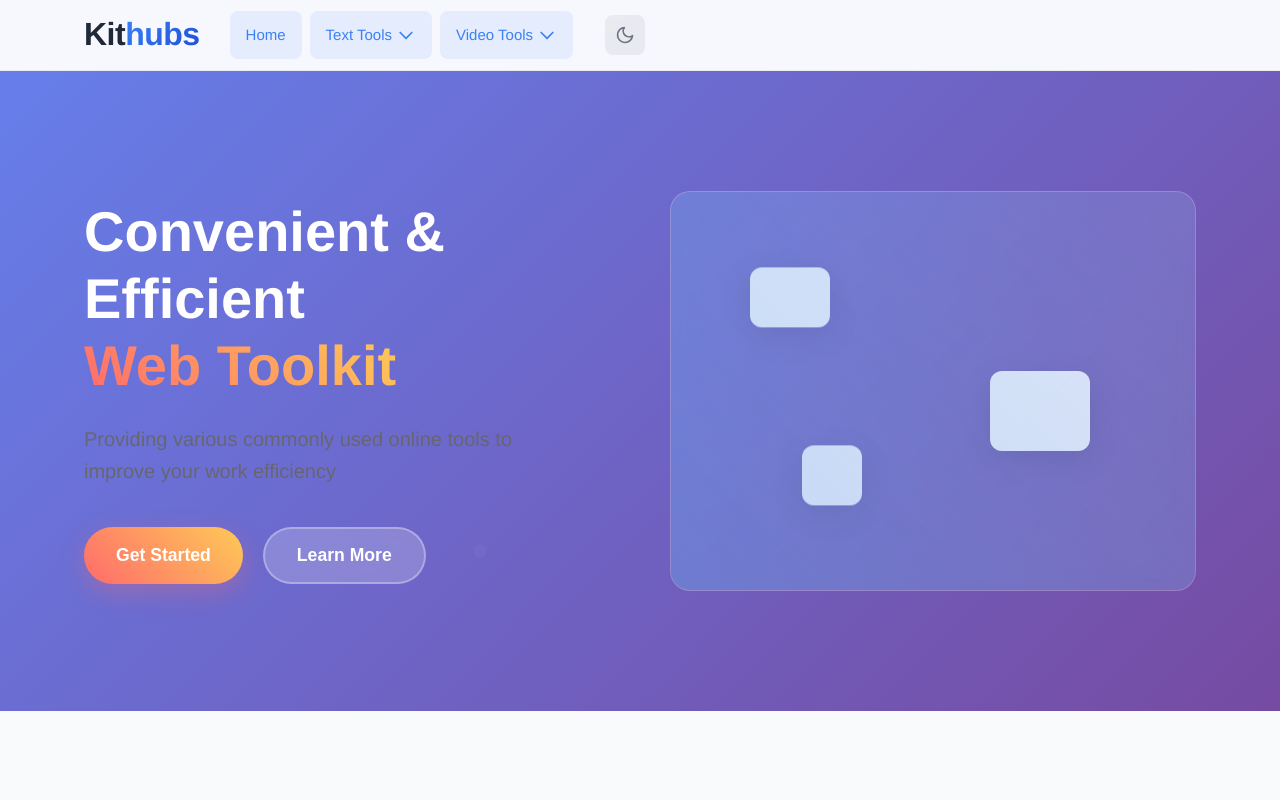
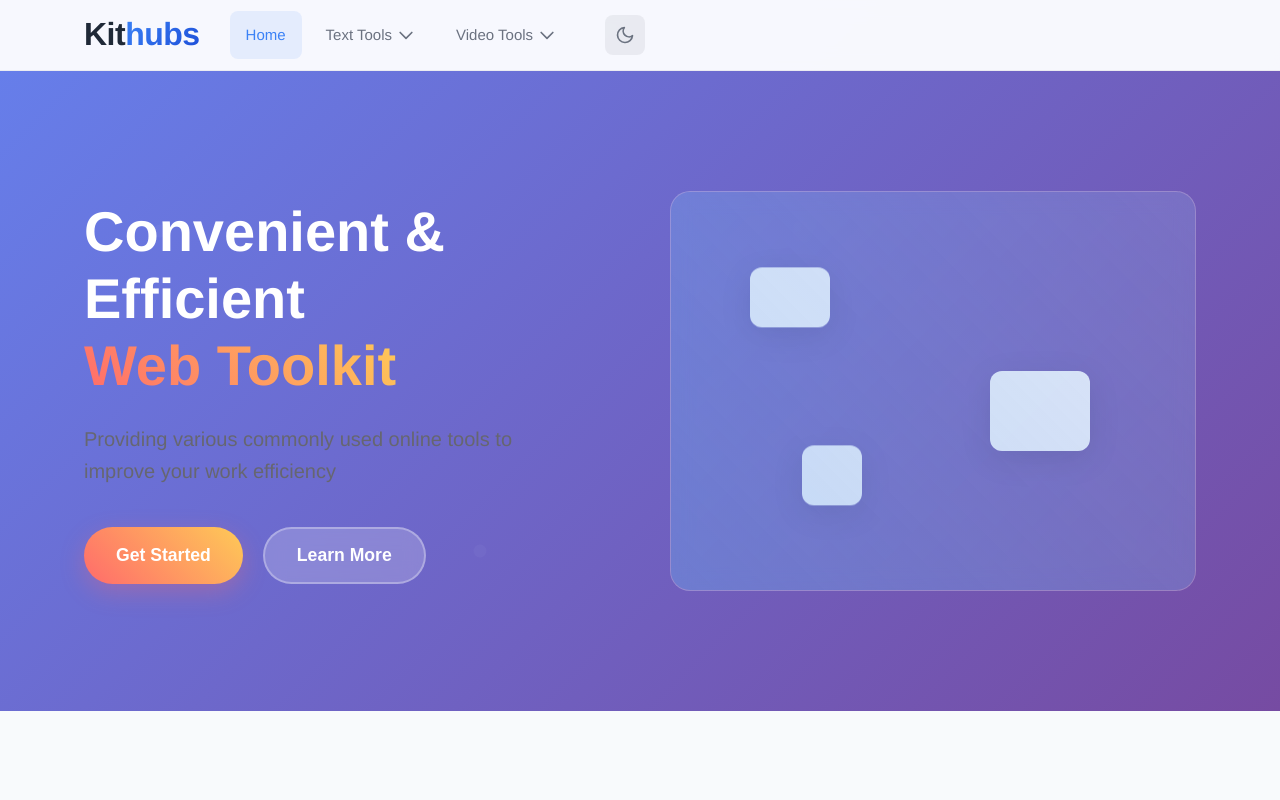
Before and after one commit to aC-eason/learn-project, a Nuxt app: page / in a window 1280 px wide. Shown: the top 800 px of the page. Built offline with nearby package versions, Linux system fonts and the light colour scheme.

Commit message:
fix- Mobile display

```diff
--- a/components/Header.vue
+++ b/components/Header.vue
@@ -3,21 +3,28 @@
     <div class="container">
       <div class="logo">
         <NuxtLink to="/">
-          <h1>Kit<span>hubs</span></h1>
+          <!-- 将 h1 修改为 div，并添加语义化属性 -->
+          <div class="logo-text" role="heading" aria-level="2">Kit<span>hubs</span></div>
         </NuxtLink>
       </div>
 
       <nav class="main-nav" :class="{ 'active': menuOpen }">
         <ul class="nav-list">
           <li class="nav-item">
-            <NuxtLink to="/" class="nav-link" :class="{ 'active': currentRoute === '/' }" @click="closeMenu">
+            <NuxtLink to="/" class="nav-link" :class="{ 'active': currentRoute === '/' }" @click="handleNavLinkClick(false)">
               Home
             </NuxtLink>
           </li>
 
           <!-- Text Tools Dropdown -->
-          <li class="nav-item dropdown" @mouseenter="showDropdown('text')" @mouseleave="hideDropdown('text')">
-            <NuxtLink class="nav-link" :class="{ 'active': currentRoute.startsWith('/') }" @click="closeMenu">
+          <li class="nav-item dropdown"
+              @mouseenter="showDropdown('text')"
+              @mouseleave="hideDropdown('text')">
+            <NuxtLink class="nav-link"
+                      :class="{ 'active': currentRoute.startsWith('/json-formatter') || currentRoute.startsWith('/sensitive-word-check'), 'dropdown-active': activeDropdown === 'text' }"
+                      @click="handleNavLinkClick(true, 'text')"
+                      aria-haspopup="true"
+                      :aria-expanded="activeDropdown === 'text' ? 'true' : 'false'">
               Text Tools
               <Icon name="chevron-down" class="dropdown-icon" />
             </NuxtLink>
@@ -33,9 +40,10 @@
             </ul>
           </li>
 
-          <!-- Image Tools Dropdown -->
-          <!--<li class="nav-item dropdown" @mouseenter="showDropdown('image')" @mouseleave="hideDropdown('image')">
-            <NuxtLink  class="nav-link" :class="{ 'active': currentRoute.startsWith('/tools/image') }" @click="closeMenu">
+          <!-- Image Tools Dropdown (如果需要，可以取消注释并完善逻辑) -->
+          <!--
+          <li class="nav-item dropdown" @mouseenter="showDropdown('image')" @mouseleave="hideDropdown('image')">
+            <NuxtLink  class="nav-link" :class="{ 'active': currentRoute.startsWith('/tools/image'), 'dropdown-active': activeDropdown === 'image' }" @click="handleNavLinkClick(true, 'image')" aria-haspopup="true" :aria-expanded="activeDropdown === 'image' ? 'true' : 'false'">
               Image Tools
               <Icon name="chevron-down" class="dropdown-icon" />
             </NuxtLink>
@@ -45,11 +53,18 @@
                 Image Compressor
               </NuxtLink></li>
             </ul>
-          </li> -->
+          </li>
+          -->
 
           <!-- Video Tools Dropdown -->
-          <li class="nav-item dropdown" @mouseenter="showDropdown('video')" @mouseleave="hideDropdown('video')">
-            <NuxtLink class="nav-link" :class="{ 'active': currentRoute.startsWith('/') }" @click="closeMenu">
+          <li class="nav-item dropdown"
+              @mouseenter="showDropdown('video')"
+              @mouseleave="hideDropdown('video')">
+            <NuxtLink class="nav-link"
+                      :class="{ 'active': currentRoute.startsWith('/facebook-video-downloader') || currentRoute.startsWith('/pinterest-downloader') || currentRoute.startsWith('/instagram-video-downloader'), 'dropdown-active': activeDropdown === 'video' }"
+                      @click="handleNavLinkClick(true, 'video')"
+                      aria-haspopup="true"
+                      :aria-expanded="activeDropdown === 'video' ? 'true' : 'false'">
               Video Tools
               <Icon name="chevron-down" class="dropdown-icon" />
             </NuxtLink>
@@ -77,7 +92,7 @@
         </div>
       </nav>
 
-      <div class="nav-toggle" @click="toggleMenu" :class="{ 'active': menuOpen }">
+      <div class="nav-toggle" @click="toggleMenu" :class="{ 'active': menuOpen }" role="button" aria-label="Toggle navigation menu" :aria-expanded="menuOpen ? 'true' : 'false'">
         <span></span>
         <span></span>
         <span></span>
@@ -88,11 +103,11 @@
 
 <script setup>
 import { ref, computed, onMounted, onUnmounted, defineComponent, h } from 'vue'
-import { useRoute } from 'vue-router';
+import { useRoute } from 'vue-router'; // 假设你的 Nuxt 3 项目正确配置了 vue-router 别名，否则应为 '#app'
 
 // Reactive state
 const menuOpen = ref(false)
-const activeDropdown = ref(null)
+const activeDropdown = ref(null) // Stores the name of the currently open dropdown (e.g., 'text', 'video')
 const isDark = ref(false)
 
 // Get current route
@@ -102,26 +117,57 @@ const currentRoute = computed(() => route.path)
 // Methods
 const toggleMenu = () => {
   menuOpen.value = !menuOpen.value
+  if (!menuOpen.value) { // If closing the main menu, also close any active dropdown
+    activeDropdown.value = null
+  }
 }
 
 const closeMenu = () => {
   menuOpen.value = false
-  activeDropdown.value = null
+  activeDropdown.value = null // Always close dropdowns when main menu closes
 }
 
-const showDropdown = (dropdown) => {
+// Desktop dropdown hover logic
+const showDropdown = (dropdownName) => {
   if (window.innerWidth > 768) {
-    activeDropdown.value = dropdown
+    activeDropdown.value = dropdownName
   }
 }
 
-const hideDropdown = (dropdown) => {
+const hideDropdown = (dropdownName) => {
   if (window.innerWidth > 768) {
+    // Use a small delay to allow moving between dropdown items without closing
     setTimeout(() => {
-      if (activeDropdown.value === dropdown) {
+      if (activeDropdown.value === dropdownName) {
         activeDropdown.value = null
       }
-    }, 100)
+    }, 100);
+  }
+}
+
+// Mobile dropdown click logic
+const toggleMobileDropdown = (dropdownName) => {
+  if (window.innerWidth <= 768) {
+    if (activeDropdown.value === dropdownName) {
+      activeDropdown.value = null // Close if already open
+    } else {
+      activeDropdown.value = dropdownName // Open this dropdown
+    }
+  }
+}
+
+// This function will be called on NuxtLink click for both regular and dropdown items
+const handleNavLinkClick = (isDropdownLink, dropdownName = null) => {
+  if (window.innerWidth <= 768) {
+    if (isDropdownLink) {
+      toggleMobileDropdown(dropdownName);
+    } else {
+      closeMenu(); // Close main menu for regular links
+    }
+  } else {
+    // On desktop, regular links close the menu (though it's usually not open)
+    // Dropdown links don't need special click handling as hover manages them
+    closeMenu(); // For desktop, clicking any link should close the menu if it was somehow open
   }
 }
 
@@ -132,6 +178,7 @@ const toggleTheme = () => {
 }
 
 const handleClickOutside = (event) => {
+  // 确保点击事件不在 header 内部时才关闭菜单
   if (!event.target.closest('.header')) {
     closeMenu()
   }
@@ -149,7 +196,7 @@ onMounted(() => {
   const savedTheme = localStorage.getItem('theme')
   isDark.value = savedTheme === 'dark' || (!savedTheme && window.matchMedia('(prefers-color-scheme: dark)').matches)
   document.documentElement.classList.toggle('dark', isDark.value)
-  localStorage.setItem('theme', isDark.value ? 'dark' : 'light')
+  localStorage.setItem('theme', isDark.value ? 'dark' : 'light') // Ensure localStorage is set on initial load
 
   // Add event listeners
   document.addEventListener('click', handleClickOutside)
@@ -161,7 +208,7 @@ onUnmounted(() => {
   document.removeEventListener('keydown', handleEscape)
 })
 
-// Simple Icon component
+// Simple Icon component (保持原样，但建议考虑使用 lucide-vue-next 等库)
 const Icon = defineComponent({
   props: {
     name: String,
@@ -226,11 +273,13 @@ const Icon = defineComponent({
   height: 70px;
 }
 
+
 .logo a {
   text-decoration: none;
 }
 
-.logo h1 {
+/* 修改 h1 为 .logo-text */
+.logo .logo-text {
   font-size: 32px;
   font-weight: 800;
   color: #1f2937;
@@ -239,7 +288,7 @@ const Icon = defineComponent({
   transition: color 0.3s ease;
 }
 
-:global(.dark) .logo h1 {
+:global(.dark) .logo .logo-text { /* 修改 h1 为 .logo-text */
   color: #f9fafb;
 }
 
@@ -307,8 +356,19 @@ const Icon = defineComponent({
   transition: transform 0.2s ease;
 }
 
+/* 桌面端悬停时旋转图标 */
 .dropdown:hover .dropdown-icon {
   transform: rotate(180deg);
+}
+
+/* 移动端下拉菜单激活时旋转图标 */
+@media (max-width: 768px) {
+  .nav-link.dropdown-active .dropdown-icon {
+    transform: rotate(180deg);
+  }
+  .container{
+    justify-content: space-between;
+  }
 }
 
 .dropdown-menu {
@@ -386,6 +446,7 @@ const Icon = defineComponent({
   display: flex;
   align-items: center;
   gap: 0.5rem;
+  margin-left: auto; /* Push actions to the right on desktop */
 }
 
 .theme-toggle {
@@ -413,7 +474,7 @@ const Icon = defineComponent({
 }
 
 .nav-toggle {
-  display: none;
+  display: none; /* Hidden on desktop */
   flex-direction: column;
   cursor: pointer;
   padding: 0.5rem;
@@ -455,11 +516,9 @@ const Icon = defineComponent({
   height: 20px;
 }
 
-/* Removed .mega-menu specific styles */
-
 @media (max-width: 768px) {
   .nav-toggle {
-    display: flex;
+    display: flex; /* Show on mobile */
   }
 
   .main-nav {
@@ -478,6 +537,8 @@ const Icon = defineComponent({
     flex-direction: column;
     align-items: stretch;
     gap: 0;
+    height: calc(100vh - 70px); /* Make it full height minus header */
+    overflow-y: auto; /* Allow scrolling if content overflows */
   }
 
   :global(.dark) .main-nav {
@@ -503,7 +564,7 @@ const Icon = defineComponent({
 
   .nav-link {
     padding: 1rem;
-    justify-content: space-between;
+    justify-content: space-between; /* To align text and dropdown icon */
     border-radius: 0;
     border-bottom: 1px solid rgba(0, 0, 0, 0.05);
   }
@@ -513,16 +574,16 @@ const Icon = defineComponent({
   }
 
   .dropdown-menu {
-    position: static;
+    position: static; /* Important for mobile to flow naturally */
     box-shadow: none;
     border: none;
     background: rgba(59, 130, 246, 0.05);
     border-radius: 0;
     margin-left: 1rem;
-    opacity: 1;
-    visibility: visible;
+    opacity: 1; /* Always visible opacity on mobile when parent is active */
+    visibility: visible; /* Always visible visibility on mobile when parent is active */
     transform: none;
-    display: none; /* Hidden by default on mobile, controlled by JS */
+    display: none; /* Hidden by default on mobile, controlled by JS .show class */
     padding: 0; /* Reset padding for mobile */
   }
 
@@ -531,7 +592,7 @@ const Icon = defineComponent({
   }
 
   .dropdown-menu.show {
-    display: block;
+    display: block; /* Show when activeDropdown matches */
   }
 
   .dropdown-link {
@@ -549,6 +610,7 @@ const Icon = defineComponent({
     padding-top: 1rem;
     border-top: 1px solid rgba(0, 0, 0, 0.1);
     justify-content: center;
+    margin-left: 0; /* Reset margin-left for mobile */
   }
 
   :global(.dark) .nav-actions {
@@ -561,7 +623,7 @@ const Icon = defineComponent({
     padding: 0 15px;
   }
 
-  .logo h1 {
+  .logo .logo-text { /* 修改 h1 为 .logo-text */
     font-size: 28px;
   }
 }
--- a/nuxt.config.ts
+++ b/nuxt.config.ts
@@ -1,5 +1,6 @@
 export default defineNuxtConfig({
   css: ["~/assets/css/main.css"],
+  plugins: ["~/plugins/element-plus"],
   app: {
     head: {
       title:"kithubs - Kittools Hub",
--- /dev/null
+++ b/plugins/element-plus.ts
@@ -0,0 +1,6 @@
+import ElementPlus from 'element-plus'
+import 'element-plus/dist/index.css'
+
+export default defineNuxtPlugin(nuxtApp => {
+  nuxtApp.vueApp.use(ElementPlus)
+})
```
